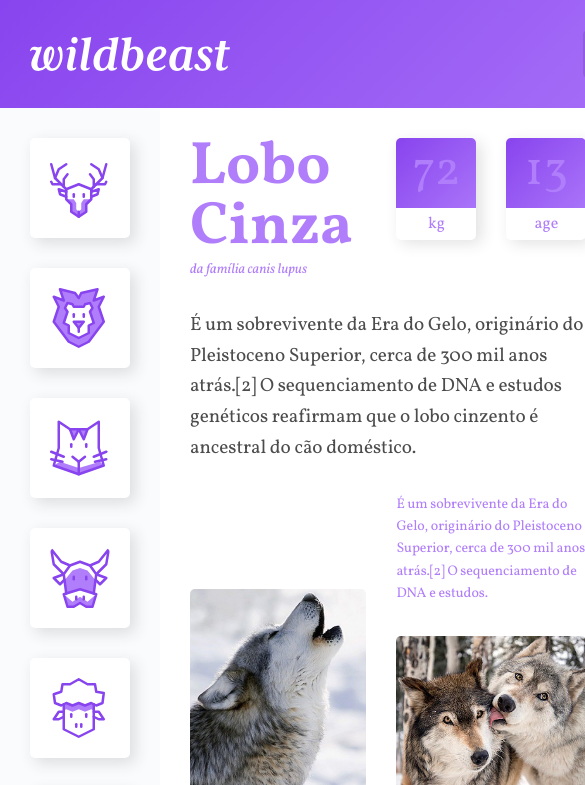
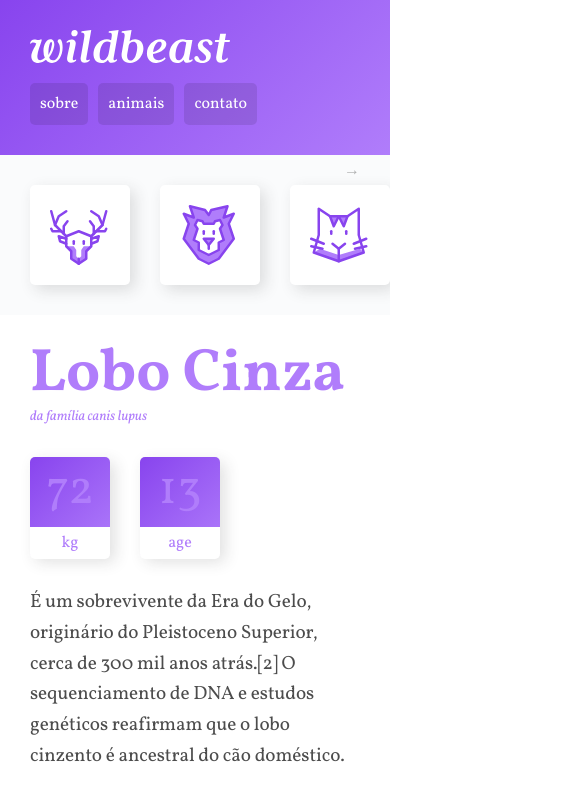
Before and after one commit to MateusFranca/wildbeast, a plain HTML site: page index.html in a window 390 px wide. Shown: the top 785 px of the page, 585 px wide, since content can reach past the window. Drawn offline with Linux system fonts and the light colour scheme.

Commit message:
feat - responsividade da interface

```diff
--- a/css/content.css
+++ b/css/content.css
@@ -130,3 +130,9 @@
   gap: 30px;
   grid-template-columns: repeat(auto-fit, minmax(150px, 1fr));
 }
+
+@media (max-width: 600px) {
+  .content {
+    grid-template-columns: auto;
+  }
+}
--- a/css/footer.css
+++ b/css/footer.css
@@ -4,7 +4,7 @@
 }
 
 .footer p {
-  color: white;
+  color: #fff;
   text-align: center;
   padding: 30px;
 }
--- a/css/global.css
+++ b/css/global.css
@@ -22,7 +22,7 @@
 
 img {
   display: block;
-  max-width: 100%;
+  width: 100%;
   border-radius: 5px;
 }
 
@@ -61,3 +61,28 @@
 .col-wide {
  grid-column: 1/-1;
 }
+
+@media (max-width: 1200px) {
+  .estrutura {
+    grid-template-areas:
+    "header header header"
+    "sidenav content content"
+    "sidenav anuncios anuncios"
+    "footer footer footer"
+    ;
+  }
+}
+
+@media (max-width: 760px) {
+  .estrutura {
+    grid-template-columns: 100%;
+    grid-template-areas:
+    "header"
+    "sidenav"
+    "content"
+    "anuncios"
+    "footer"
+    ;
+  }
+
+}
--- a/css/header.css
+++ b/css/header.css
@@ -34,3 +34,21 @@
 .header li + li {
   margin-left: 30px;
 }
+
+@media (max-width: 760px) {
+  .header {
+    grid-template-columns: auto;
+  }
+
+  .logo{
+    margin-bottom: 20px;
+  }
+
+  .header nav a {
+    font-size: 1rem;
+  }
+
+  .header li + li {
+    margin-left: 10px;
+  }
+}
--- a/css/sidenav.css
+++ b/css/sidenav.css
@@ -18,3 +18,43 @@
 .sidenav li a:hover {
   background: #B07DFB;
 }
+
+
+@media (max-width: 760px) {
+
+  @keyframes seta {
+    from {
+      right: 30px;
+    }
+    to {
+      right: 20px;
+    }
+  }
+
+  .sidenav {
+    position: relative;
+    overflow-x: auto;/*Criar a barra de rolagem no mobile*/
+    -webkit-overflow-scrolling: touch;
+    -ms-overflow-style: -ms-autohiding-scrollbar;
+  }
+  .sidenav::after {
+    content: '→';
+    position: absolute;
+    top: 5px;
+    right: 30px;
+    color: rgba(0, 0, 0, 0.3);
+    animation: seta 0.5s ease-in 0s infinite alternate;
+  }
+  .sidenav ul {
+    display: flex;
+  }
+  .sidenav li {
+    flex: 1 0 60px;
+  }
+  .sidenav {
+    padding: 0 30px;
+  }
+  .sidenav li a {
+    margin: 30px 30px 30px 0;
+  }
+}
```
